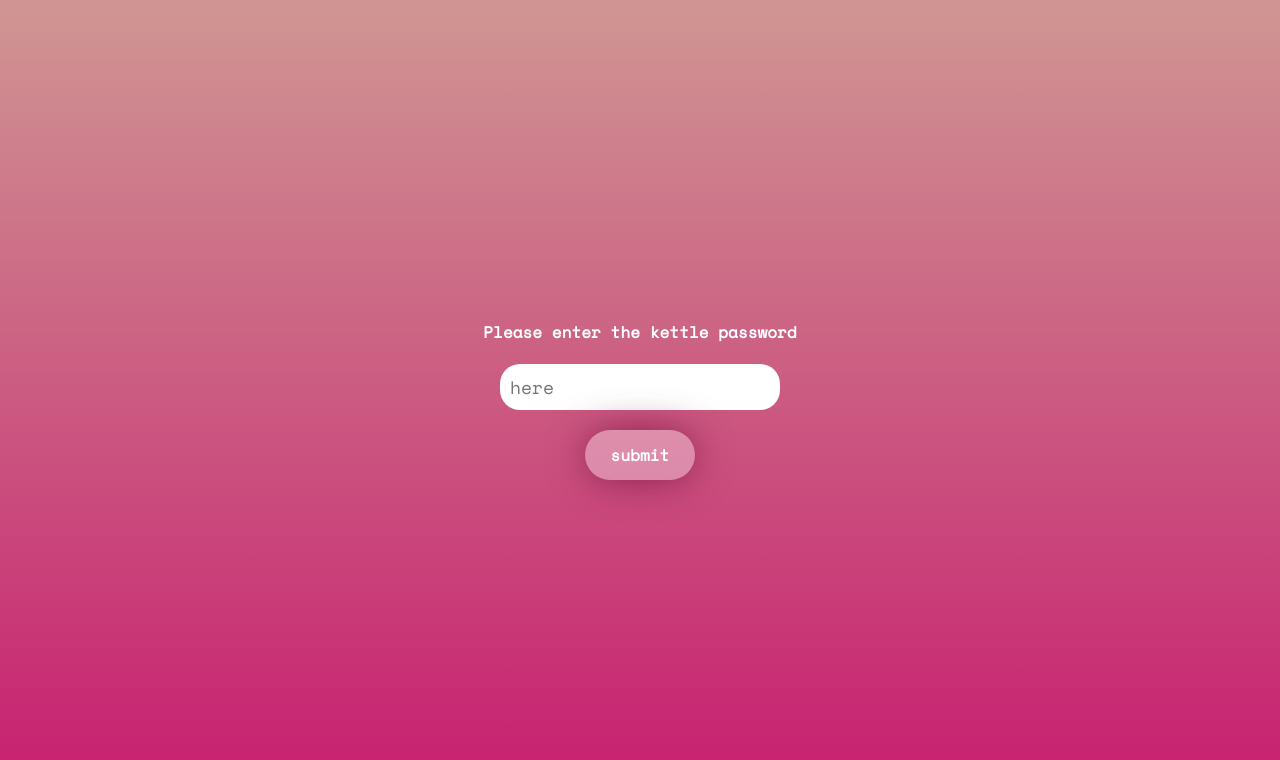
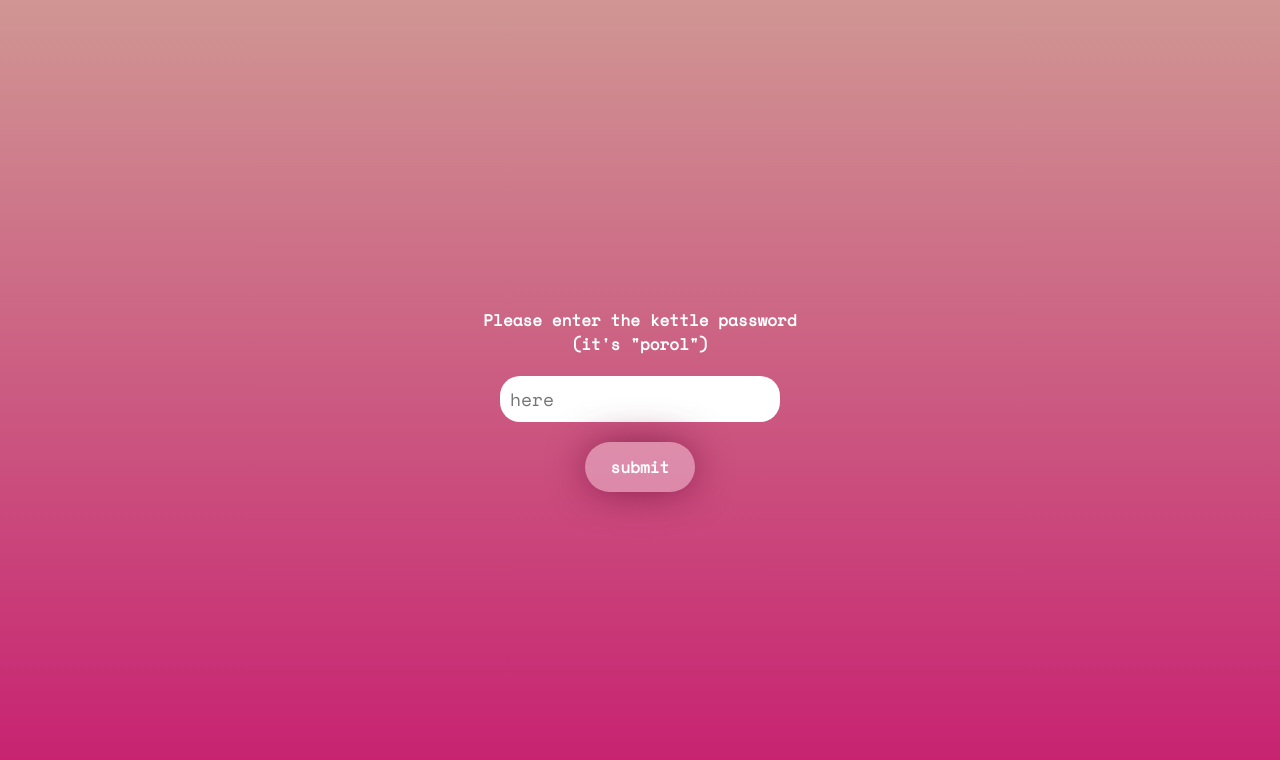
Before and after one commit to aniamarkh/kettle-station, a Vue app: page / in a window 1280 px wide. Shown: the top 760 px of the page. Built offline with nearby package versions, Linux system fonts and the light colour scheme.

Commit message:
fix: message about password

```diff
--- a/src/components/PasswordForm.vue
+++ b/src/components/PasswordForm.vue
@@ -29,7 +29,11 @@ const onSubmit = () => {
 <template>
   <form class="password-form" @submit.prevent="onSubmit">
     <label class="password-form__label">
-      {{ !isIncorrect ? 'Please enter the kettle password' : 'Please enter correct password >:(' }}
+      {{
+        !isIncorrect
+          ? `Please enter the kettle password (it's "porol")`
+          : `Please enter correct password (it's "porol")`
+      }}
     </label>
     <input
       autocomplete="on"
@@ -55,6 +59,7 @@ const onSubmit = () => {
 .password-form__label {
   font-size: 16px;
   font-weight: bold;
+  text-align: center;
 }
 
 .password-form__input {
```
